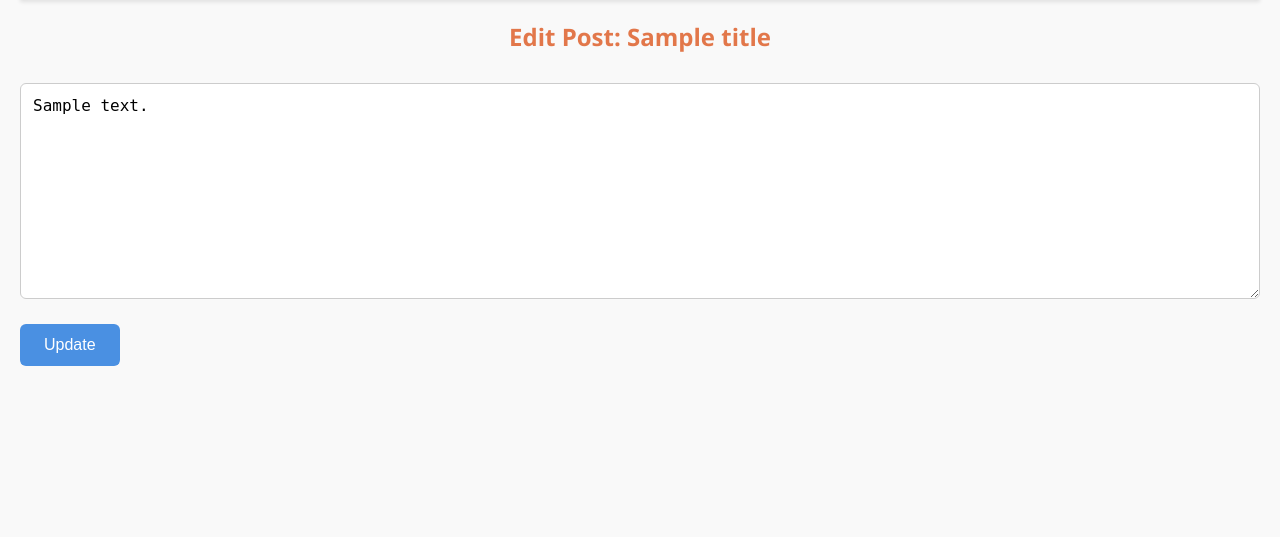
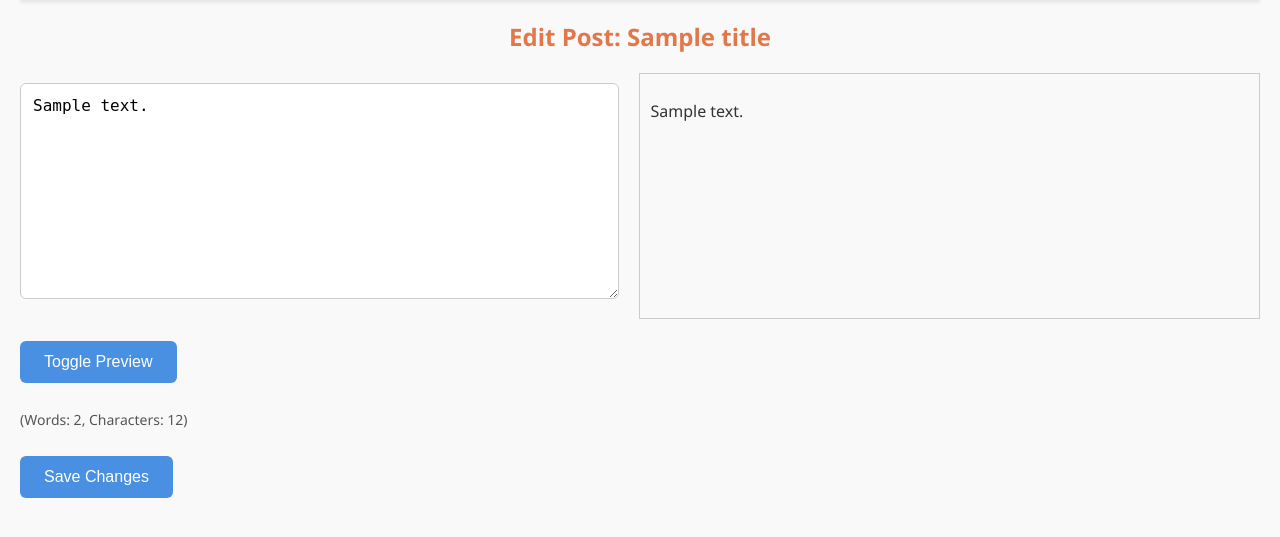
Before and after one commit to Arghya-Dutta1/Markdown-Blog, a Flask app: template templates/edit.html in a window 1280 px wide. Shown: the part 146-683 px from the top of the page. Run offline with Flask 3, Linux system fonts and the light colour scheme; the template is opened without the code that fills it: most values are stand-ins (such as "Sample title", 1, 10 or a date in 2020).

Commit message:
Added Preview Feature

```diff
--- a/templates/edit.html
+++ b/templates/edit.html
@@ -2,7 +2,60 @@
 {% block content %}
 <h2>Edit Post: {{ title }}</h2>
 <form method="post">
-    <textarea name="content" rows="10" required>{{ content }}</textarea><br>
-    <button type="submit">Update</button>
+    <div style="display: flex; gap: 20px;">
+      <textarea name="content" id="content" rows="10" required style="width: 50%;">{{ content }}</textarea>
+      <div id="preview" style="width: 50%; border: 1px solid #ccc; padding: 10px; overflow-y: auto; max-height: 300px;"></div>
+    </div>
+
+    <br>
+    <button type="button" id="toggle-preview">Toggle Preview</button><br><br>
+
+    <p id="counter-display">(Words: 0, Characters: 0)</p><br>
+
+    <button type="submit">Save Changes</button>
 </form>
+
+<script src="https://cdn.jsdelivr.net/npm/marked/marked.min.js"></script>
+<script>
+document.addEventListener("DOMContentLoaded", function () {
+    const contentInput = document.getElementById("content");
+    const previewDiv = document.getElementById("preview");
+    const toggleButton = document.getElementById("toggle-preview");
+    const counterDisplay = document.getElementById("counter-display");
+
+    let previewVisible = true;
+
+    function updateCounters() {
+        const text = contentInput.value;
+        const words = text.trim().split(/\s+/).filter(w => w.length > 0).length;
+        const chars = text.length;
+        counterDisplay.textContent = `(Words: ${words}, Characters: ${chars})`;
+    }
+
+    function updatePreview() {
+        const markdownText = contentInput.value;
+        previewDiv.innerHTML = marked.parse(markdownText);
+    }
+
+    updateCounters();
+    updatePreview();
+
+    contentInput.addEventListener("input", () => {
+        updateCounters();
+        if (previewVisible) {
+            updatePreview();
+        }
+    });
+
+    toggleButton.addEventListener("click", () => {
+        previewVisible = !previewVisible;
+        if (previewVisible) {
+            previewDiv.style.display = "block";
+            updatePreview();
+        } else {
+            previewDiv.style.display = "none";
+        }
+    });
+});
+</script>
 {% endblock %}
```
Also changed, not shown: posts/Reclaiming Your Morning - Why How You Start Your Day Matters.md (+57 -1 lines), templates/create.html (+45 -10 lines).
